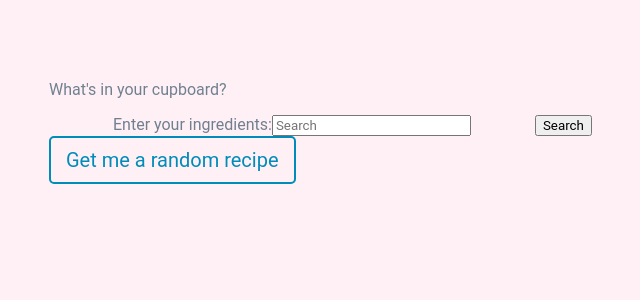
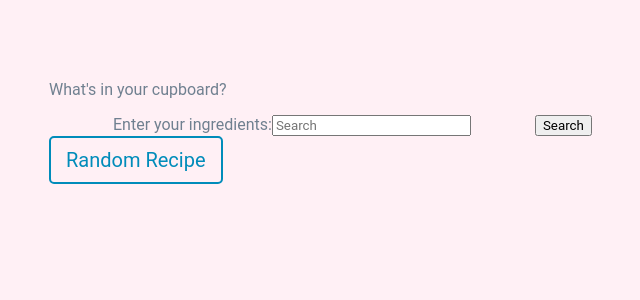
Before and after one commit to samcbride/food-app, a React (Create React App) app: page / in a window 1280 px wide. Shown: the top 300 px of the page, without its empty margins (15-655 px from the left). Built offline with nearby package versions, Linux system fonts and the light colour scheme.

Commit message:
Random button created

```diff
--- a/src/components/App.js
+++ b/src/components/App.js
@@ -1,30 +1,50 @@
 import React, { useState, } from "react";
-import "../styles/App.css";
 import Search from "./Search";
 import SearchResults from "./SearchResults";
 import fetchRecipes from "../requests/axiosrecipe";
-import Random from "./Random";
+import "../styles/App.css";
+import "../styles/Random.css";
+import GetRandomRecipe from "./Random";
+
 
 function App() {
   const [searchResults, setSearchResults] = useState([]);
+
 
   const getResults = async (searchInput) => {
     const recipes = await fetchRecipes(searchInput);
     setSearchResults(recipes);
   };
 
+  const getRandomResult = async ()=>{
+    const randomRecipe = await GetRandomRecipe();
+    setSearchResults(randomRecipe)
+  }
+
+
    return (
     <div className="App">
       <p className="title">What's in your cupboard?</p>
+
       <Search
         className="search"
         handleSubmit={getResults}
         setSearchResults={setSearchResults}
       />
-      <SearchResults className="searchResults" searchResults={searchResults} />
-       <Random
-       classname="button" />
-       </div>
+      <SearchResults
+       className="searchResults"
+        searchResults={searchResults} />
+
+      <button
+      className="button"
+      onClick={getRandomResult}>
+      Random Recipe
+      </button>
+
+
+
+      </div>
+
   );
 }
 
--- a/src/components/Random.js
+++ b/src/components/Random.js
@@ -1,10 +1,34 @@
+import axios from "axios";
 import "../styles/Random.css";
 
-const Random = () => {
-  return <button
-   className='button'
-   type="submit">
-     Get me a random recipe</button>;
+
+
+function GetRandomRecipe() {
+
+
+  /*--------------------------Randomize List-------------------------------------*/
+
+  const randomList = [
+    "a", "b", "c", "d", "e", "f", "g", "h", "i",
+    "j", "k", "l", "m", "n", "o", "p", "q", "r",
+    "s", "t", "u", "v", "w", "x", "y", "z",];
+  const randomResult = randomList[Math.floor(Math.random() * randomList.length)];
+
+  /*--------------------------Axios Call Randomized-------------------------------------*/
+  const apiURL = "https://api.edamam.com/search?q=";
+  const apiKey = "&app_key=8dc3f327e4b629fa54df8c1d47c5d0cf";
+  const apiId = "&app_id=95c4ca1b";
+  const minHits = 1;
+  const maxHits = 25;
+  const maxHitsUrl = `&from=${minHits}&to=${maxHits}`;
+
+  const url = `${apiURL}${randomResult}${maxHitsUrl}${apiId}${apiKey}`;
+  return axios
+    .get(url)
+    .then((response) => {
+      const recipes = response.data.hits;
+      return [recipes[Math.floor(Math.random() * (maxHits - 1) + minHits)]];
+    });
 };
 
-export default Random;
+export default GetRandomRecipe;
--- a/src/requests/axiosrecipe.js
+++ b/src/requests/axiosrecipe.js
@@ -13,10 +13,13 @@ const fetchRecipes = (ingredients) => {
       .then((response) => {
         const recipes = response.data.hits;
         return recipes;
+
       })
       .catch((error) => {
         console.log(error);
       });
   }
 };
+
+
 export default fetchRecipes;
```
Also changed, not shown: 1 other file (tests, documents, lock files or other folders).
